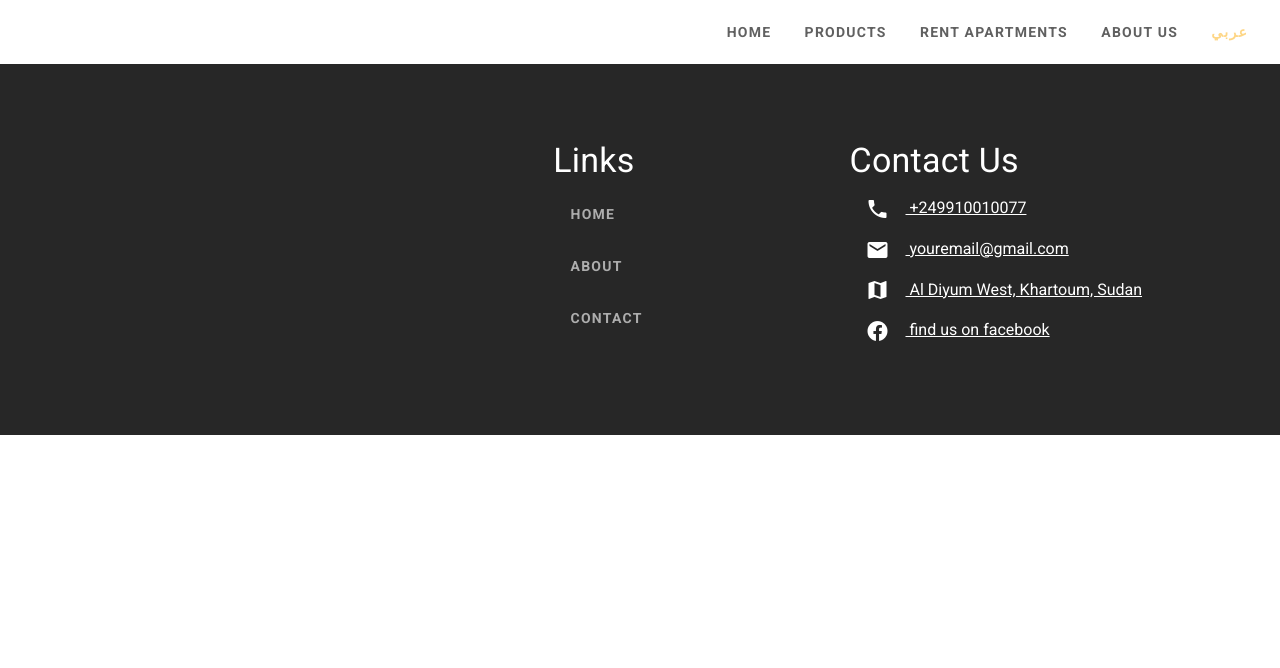
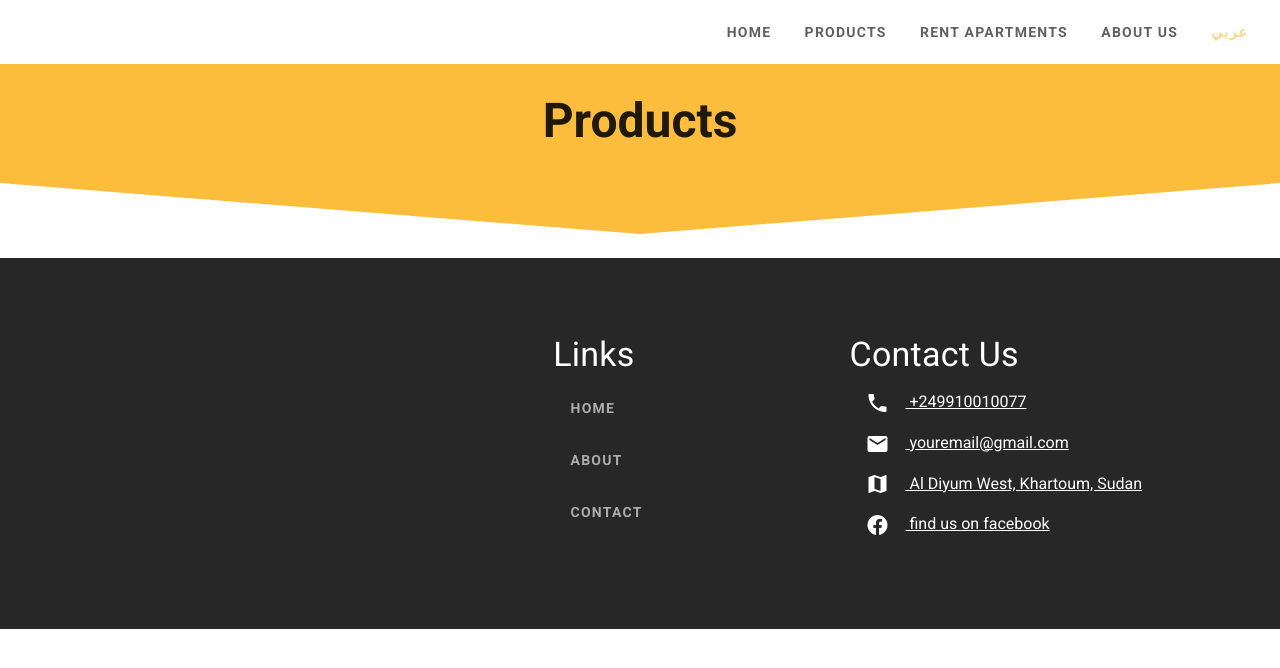
Before and after one commit to ease-software/ays-website, a Vue app: page /products in a window 1280 px wide. Shown: the top 668 px of the page. Built offline with nearby package versions, Linux system fonts and the light colour scheme.

Commit message:
Feature: add products page intro

```diff
--- /dev/null
+++ b/src/components/products/intro.vue
@@ -0,0 +1,25 @@
+<template>
+   <div class="intro ">
+     <v-container class="py-8">
+        <v-row class="text-center">
+          <v-col>
+            <h1 class="display-2 font-weight-bold">Products</h1>
+          </v-col>
+        </v-row>
+        <v-row><v-col class="my-4"></v-col></v-row>
+      </v-container>
+  </div>
+</template>
+
+<script>
+export default {
+
+}
+</script>
+
+<style scoped>
+.intro {
+  background-color: #fdbd3c;
+  clip-path: polygon(0 0, 100% 0, 100% 70%, 50% 100%, 0 70%);
+}
+</style>
--- a/src/views/Products.vue
+++ b/src/views/Products.vue
@@ -1,12 +1,26 @@
 <template>
   <div>
-
+    <div v-if="loading">
+      <v-skeleton-loader
+        class="mx-auto my-4"
+        max-width="300"
+        type="card"
+      ></v-skeleton-loader>
+    </div>
+    <div v-else>
+      <intro />
+      <div class="my-6"></div>
+    </div>
   </div>
 </template>
 
 <script>
+import intro from "../components/products/intro.vue";
 export default {
-
+  components: { intro },
+  data: ()=>({
+    loading: false,
+  })
 };
 </script>
 
```
